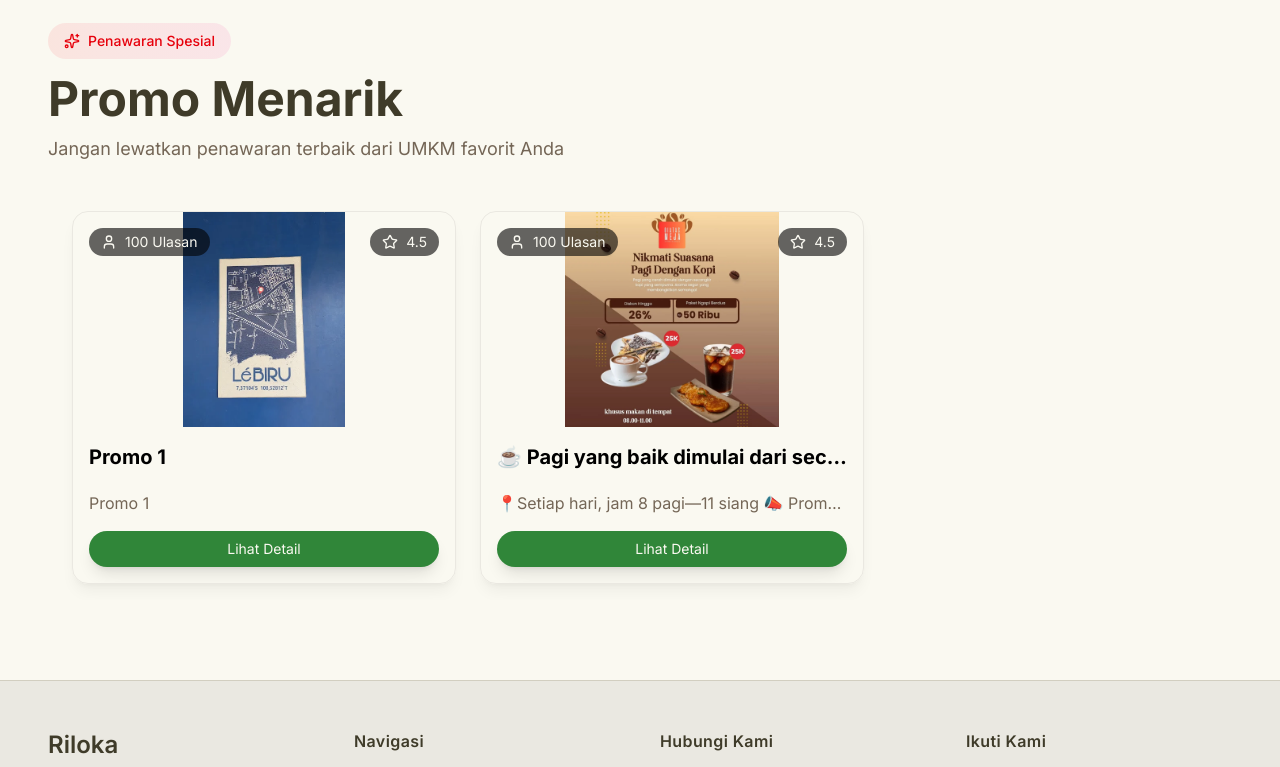
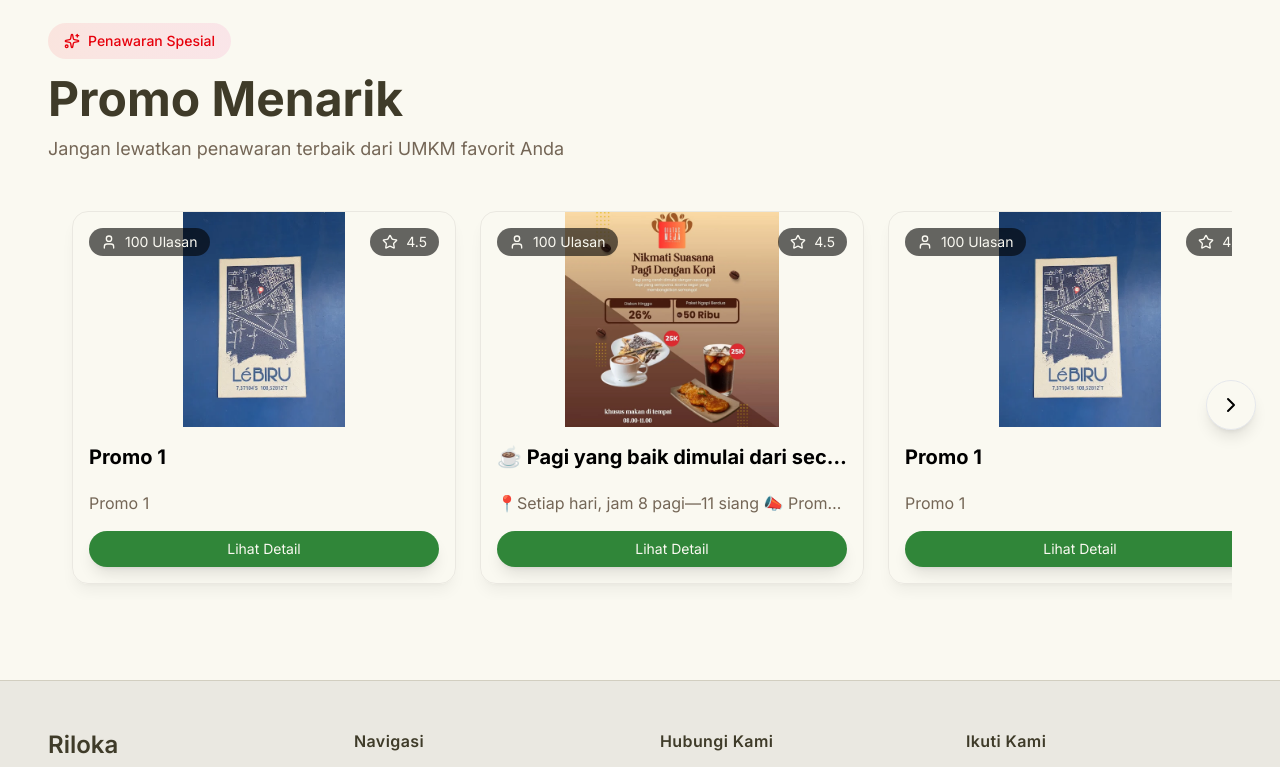
Before and after one commit to mwhehe30/Riloka, a Next.js app: page / in a window 1280 px wide. Shown: the part 1613-2380 px from the top of the page. Built offline with nearby package versions, Linux system fonts and the light colour scheme.

Commit message:
ngubah jadi komponen horizontal scrolll

```diff
--- a/app/page.jsx
+++ b/app/page.jsx
@@ -1,16 +1,10 @@
 'use client';
 
 import Card from '@/components/Card';
+import HorizontalScroll from '@/components/HorizontalScroll';
 import PromoCard from '@/components/PromoCard';
 import { getPromo, getUmkm } from '@/lib/api';
-import {
-  ArrowRight,
-  Award,
-  ChevronLeft,
-  ChevronRight,
-  Search,
-  Sparkles,
-} from 'lucide-react';
+import { ArrowRight, Award, Search, Sparkles } from 'lucide-react';
 import Link from 'next/link';
 import { useRouter } from 'next/navigation';
 import { useEffect, useRef, useState } from 'react';
@@ -22,15 +16,6 @@ export default function Page() {
   const router = useRouter();
 
   // State untuk melacak posisi scroll
-  const [promoScroll, setPromoScroll] = useState({
-    canScrollLeft: false,
-    canScrollRight: false,
-  });
-
-  const [umkmScroll, setUmkmScroll] = useState({
-    canScrollLeft: false,
-    canScrollRight: false,
-  });
 
   const promoScrollRef = useRef(null);
   const umkmScrollRef = useRef(null);
@@ -66,66 +51,6 @@ export default function Page() {
   };
 
   // Effect untuk mengecek posisi scroll saat komponen mount dan data berubah
-  useEffect(() => {
-    checkScrollPosition(promoScrollRef, setPromoScroll);
-    checkScrollPosition(umkmScrollRef, setUmkmScroll);
-  }, [promo, featuredUmkm]);
-
-  // Fungsi scroll dengan update state setelah scroll
-  const scrollPromoLeft = () => {
-    if (promoScrollRef.current) {
-      promoScrollRef.current.scrollBy({
-        left: -344,
-        behavior: 'smooth',
-      });
-      setTimeout(
-        () => checkScrollPosition(promoScrollRef, setPromoScroll),
-        300
-      );
-    }
-  };
-
-  const scrollPromoRight = () => {
-    if (promoScrollRef.current) {
-      promoScrollRef.current.scrollBy({
-        left: 344,
-        behavior: 'smooth',
-      });
-      setTimeout(
-        () => checkScrollPosition(promoScrollRef, setPromoScroll),
-        300
-      );
-    }
-  };
-
-  const scrollUmkmLeft = () => {
-    if (umkmScrollRef.current) {
-      umkmScrollRef.current.scrollBy({
-        left: -400,
-        behavior: 'smooth',
-      });
-      setTimeout(() => checkScrollPosition(umkmScrollRef, setUmkmScroll), 300);
-    }
-  };
-
-  const scrollUmkmRight = () => {
-    if (umkmScrollRef.current) {
-      umkmScrollRef.current.scrollBy({
-        left: 400,
-        behavior: 'smooth',
-      });
-      setTimeout(() => checkScrollPosition(umkmScrollRef, setUmkmScroll), 300);
-    }
-  };
-
-  // Handler untuk scroll event
-  const handlePromoScroll = () => {
-    checkScrollPosition(promoScrollRef, setPromoScroll);
-  };
-
-  const handleUmkmScroll = () => {
-    checkScrollPosition(umkmScrollRef, setUmkmScroll);
-  };
 
   // Fungsi untuk handle pencarian
   const handleSearch = (e) => {
@@ -230,40 +155,13 @@ export default function Page() {
             </Link>
           </div>
 
-          <div className='relative'>
-            <div
-              ref={umkmScrollRef}
-              onScroll={handleUmkmScroll}
-              className='flex overflow-x-auto space-x-6 pb-4 scrollbar-none snap-x snap-mandatory px-6'
-            >
+          <HorizontalScroll>
             {featuredUmkm.map((item) => (
-                <div
-                  key={item.id}
-                  className='flex-none w-80 md:w-96 snap-center'
-                >
+              <div key={item.id} className='flex-none w-80 md:w-96 snap-center'>
                 <Card umkm={item} />
               </div>
             ))}
-            </div>
-
-            {umkmScroll.canScrollLeft && (
-              <button
-                onClick={scrollUmkmLeft}
-                className='hidden sm:flex absolute top-1/2 -left-3 md:-left-6 -translate-y-1/2 p-2 md:p-3 rounded-full bg-white border border-gray-200 shadow-lg hover:bg-primary hover:text-white transition-all z-10'
-              >
-                <ChevronLeft className='size-4 md:size-6' />
-              </button>
-            )}
-
-            {umkmScroll.canScrollRight && (
-              <button
-                onClick={scrollUmkmRight}
-                className='hidden sm:flex absolute top-1/2 -right-3 md:-right-6 -translate-y-1/2 p-2 md:p-3 rounded-full bg-white border border-gray-200 shadow-lg hover:bg-primary hover:text-white transition-all z-10'
-              >
-                <ChevronRight className='size-4 md:size-6' />
-              </button>
-            )}
-          </div>
+          </HorizontalScroll>
 
           <Link
             href='/umkm'
@@ -293,12 +191,7 @@ export default function Page() {
             </div>
           </div>
 
-          <div className='relative'>
-            <div
-              ref={promoScrollRef}
-              onScroll={handlePromoScroll}
-              className='flex overflow-x-auto space-x-6 pb-4 scrollbar-none snap-x snap-mandatory px-6'
-            >
+          <HorizontalScroll>
             {promo.map((promo) => (
               <div
                 key={promo.id}
@@ -307,26 +200,7 @@ export default function Page() {
                 <PromoCard promo={promo} />
               </div>
             ))}
-            </div>
-
-            {promoScroll.canScrollLeft && (
-              <button
-                onClick={scrollPromoLeft}
-                className='hidden sm:flex absolute top-1/2 -left-3 md:-left-6 -translate-y-1/2 p-2 md:p-3 rounded-full bg-white border border-gray-200 shadow-lg hover:bg-primary hover:text-white transition-all z-10'
-              >
-                <ChevronLeft className='size-4 md:size-6' />
-              </button>
-            )}
-
-            {promoScroll.canScrollRight && (
-              <button
-                onClick={scrollPromoRight}
-                className='hidden sm:flex absolute top-1/2 -right-3 md:-right-6 -translate-y-1/2 p-2 md:p-3 rounded-full bg-white border border-gray-200 shadow-lg hover:bg-primary hover:text-white transition-all z-10'
-              >
-                <ChevronRight className='size-4 md:size-6' />
-              </button>
-            )}
-          </div>
+          </HorizontalScroll>
         </section>
       )}
     </main>
--- /dev/null
+++ b/components/HorizontalScroll.jsx
@@ -0,0 +1,64 @@
+'use client';
+
+import { ChevronLeft, ChevronRight } from 'lucide-react';
+import { useEffect, useRef, useState } from 'react';
+
+export default function HorizontalSlider({ children }) {
+  const containerRef = useRef(null);
+  const [scrollState, setScrollState] = useState({
+    canScrollLeft: false,
+    canScrollRight: false,
+  });
+
+  const checkScroll = () => {
+    if (!containerRef.current) return;
+    const { scrollLeft, scrollWidth, clientWidth } = containerRef.current;
+    setScrollState({
+      canScrollLeft: scrollLeft > 0,
+      canScrollRight: scrollLeft < scrollWidth - clientWidth - 1,
+    });
+  };
+
+  const scrollBy = (amount) => {
+    if (!containerRef.current) return;
+    containerRef.current.scrollBy({
+      left: amount,
+      behavior: 'smooth',
+    });
+    setTimeout(checkScroll, 300);
+  };
+
+  useEffect(() => {
+    checkScroll();
+  }, [children]);
+
+  return (
+    <div className='relative'>
+      <div
+        ref={containerRef}
+        onScroll={checkScroll}
+        className='flex overflow-x-auto space-x-6 pb-4 scrollbar-none snap-x snap-mandatory px-6'
+      >
+        {children}
+      </div>
+
+      {scrollState.canScrollLeft && (
+        <button
+          onClick={() => scrollBy(-400)}
+          className='hidden sm:flex absolute top-1/2 -left-3 md:-left-6 -translate-y-1/2 p-2 md:p-3 rounded-full bg-white border border-gray-200 shadow-lg hover:bg-primary hover:text-white transition-all z-10'
+        >
+          <ChevronLeft className='size-4 md:size-6' />
+        </button>
+      )}
+
+      {scrollState.canScrollRight && (
+        <button
+          onClick={() => scrollBy(400)}
+          className='hidden sm:flex absolute top-1/2 -right-3 md:-right-6 -translate-y-1/2 p-2 md:p-3 rounded-full bg-white border border-gray-200 shadow-lg hover:bg-primary hover:text-white transition-all z-10'
+        >
+          <ChevronRight className='size-4 md:size-6' />
+        </button>
+      )}
+    </div>
+  );
+}
--- a/components/PromoCard.jsx
+++ b/components/PromoCard.jsx
@@ -47,7 +47,7 @@ export default function PromoCard({ promo }) {
           <p className='mt-1 text-muted-foreground truncate'>
             {promo.description}
           </p>
-          <button className='px-4 py-2 bg-primary text-white rounded-full text-sm shadow-lg active:scale-95 transition hover:bg-primary-hover'>
+          <button className='px-4 py-2 bg-primary text-white rounded-full text-sm shadow-lg active:scale-95 transition hover:bg-primary-hover cursor-pointer'>
             Lihat Detail
           </button>
         </figcaption>
@@ -78,14 +78,14 @@ export default function PromoCard({ promo }) {
             <div className='flex items-center justify-end gap-3'>
               <button
                 onClick={handleClose}
-                className='px-5 py-2 border rounded-lg text-error'
+                className='px-5 py-2 border rounded-lg text-error cursor-pointer'
               >
                 Tutup
               </button>
 
               <Link
                 href={`/umkm/${promo.slug}`}
-                className='px-5 py-2 bg-primary text-white rounded-lg hover:bg-primary-hover transition'
+                className='px-5 py-2 bg-primary text-white rounded-lg hover:bg-primary-hover transition cursor-pointer'
               >
                 Lihat UMKM
               </Link>
--- a/public/data/promo.json
+++ b/public/data/promo.json
@@ -16,5 +16,32 @@
     "image": "/images/diatas-meja/promo/promo-1.webp",
     "rating": 4.5,
     "review": 100
+  },
+  {
+    "id": 3,
+    "slug": "lebiru-banjar",
+    "name": "Promo 1",
+    "description": "Promo 1",
+    "image": "/images/lebiru/lebiru-promo.webp",
+    "rating": 4.5,
+    "review": 100
+  },
+  {
+    "id": 4,
+    "slug": "lebiru-banjar",
+    "name": "Promo 1",
+    "description": "Promo 1",
+    "image": "/images/lebiru/lebiru-promo.webp",
+    "rating": 4.5,
+    "review": 100
+  },
+  {
+    "id": 5,
+    "slug": "lebiru-banjar",
+    "name": "Promo 1",
+    "description": "Promo 1",
+    "image": "/images/lebiru/lebiru-promo.webp",
+    "rating": 4.5,
+    "review": 100
   }
 ]
```
Lines whose indentation alone changed are shown as unchanged.
